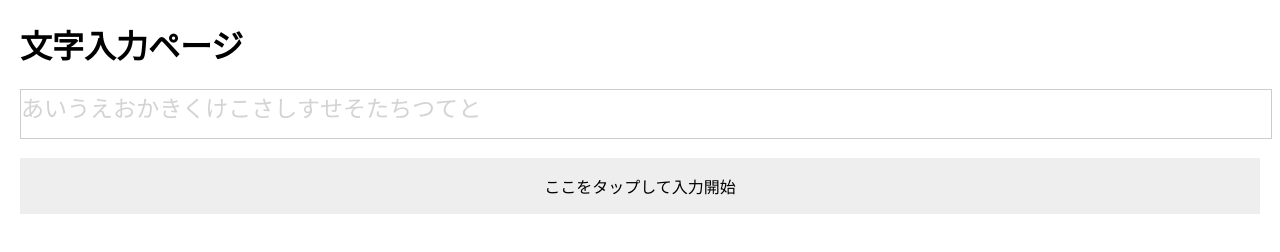
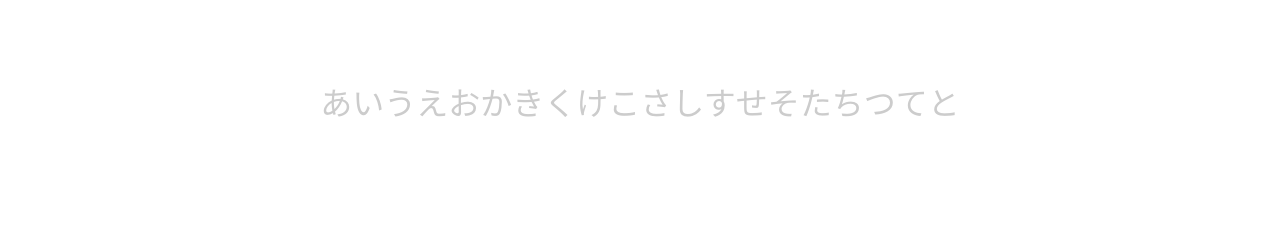
Before and after one commit to mokamonn/text-app01, a plain HTML site: page index.html in a window 1280 px wide. Both pictures are taken after a click on the button "はじめる". Drawn offline with Linux system fonts and the light colour scheme.

Commit message:
2ページ目修正

```diff
--- a/index.html
+++ b/index.html
@@ -15,16 +15,15 @@
   </div>
 
   <!-- ページ2: 入力 -->
-  <div id="page2" class="page">
-    <h1>文字入力ページ</h1>
+<div id="page2" class="page">
     <div class="text-overlay-container">
       <div id="grayText" class="gray-text">あいうえおかきくけこさしすせそたちつてと</div>
       <div id="blackText" class="black-text"></div>
     </div>
 
     <textarea id="hiddenInput" class="hidden-input" rows="1"></textarea>
-    <div id="textArea" class="touch-area" onclick="focusInput()">ここをタップして入力開始</div>
   </div>
+
 
   <!-- ページ3: 一時完了 -->
   <div id="page3" class="page">
--- a/styles.css
+++ b/styles.css
@@ -1,53 +1,79 @@
+/* 全体の共通スタイル */
 body {
     font-family: sans-serif;
-    margin: 20px;
+    margin: 0;
+    padding: 0;
+    background-color: #fff;
+    color: #000;
+    text-align: center;
   }
 
   .page {
     display: none;
+    padding: 30px 20px;
   }
 
   .page.active {
     display: block;
   }
 
+  /* ボタン共通スタイル */
+  button {
+    font-size: 1.2em;
+    padding: 10px 20px;
+    margin-top: 20px;
+    cursor: pointer;
+  }
+
+  /* タップエリア（使わない場合は非表示にする） */
+  .touch-area {
+    background-color: #f0f0f0;
+    padding: 20px;
+    margin-top: 20px;
+    font-size: 1.2em;
+  }
+
+  /* テキスト入力表示部分 */
   .text-overlay-container {
     position: relative;
     width: 100%;
-    height: 2em;
-    margin-bottom: 1em;
-    border: 1px solid #ccc;
-    padding: 5px;
-    font-size: 1.2em;
+    min-height: 3em;
+    margin: 50px auto;
+    padding: 10px;
+    box-sizing: border-box;
   }
 
-  .gray-text,
+  /* グレーのベース文字 */
+  .gray-text {
+    position: absolute;
+    top: 0;
+    left: 0;
+    white-space: pre-wrap;
+    font-size: 2em;
+    line-height: 1.5;
+    font-family: sans-serif;
+    width: 100%;
+    color: #ccc;
+    pointer-events: none;
+  }
+
+  /* 入力に応じた黒文字 */
   .black-text {
     position: absolute;
     top: 0;
     left: 0;
     white-space: pre-wrap;
-    font-size: 1.2em;
+    font-size: 2em;
+    line-height: 1.5;
+    font-family: sans-serif;
+    width: 100%;
+    color: #000;
     pointer-events: none;
   }
 
-  .gray-text {
-    color: lightgray;
+  /* テキスト入力エリア（非表示にして使う） */
+  .hidden-input {
+    opacity: 0;
+    position: absolute;
+    z-index: -1;
   }
-
-  .black-text {
-    color: black;
-  }
-
-  .hidden-input {
-    position: absolute;
-    opacity: 0;
-    pointer-events: none;
-  }
-
-  .touch-area {
-    padding: 1em;
-    background-color: #eee;
-    text-align: center;
-    margin-bottom: 1em;
-  }
```
